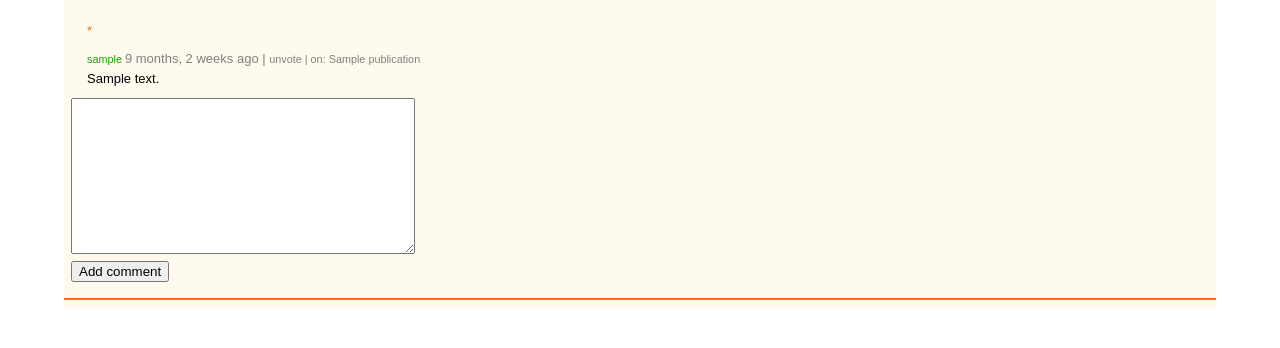
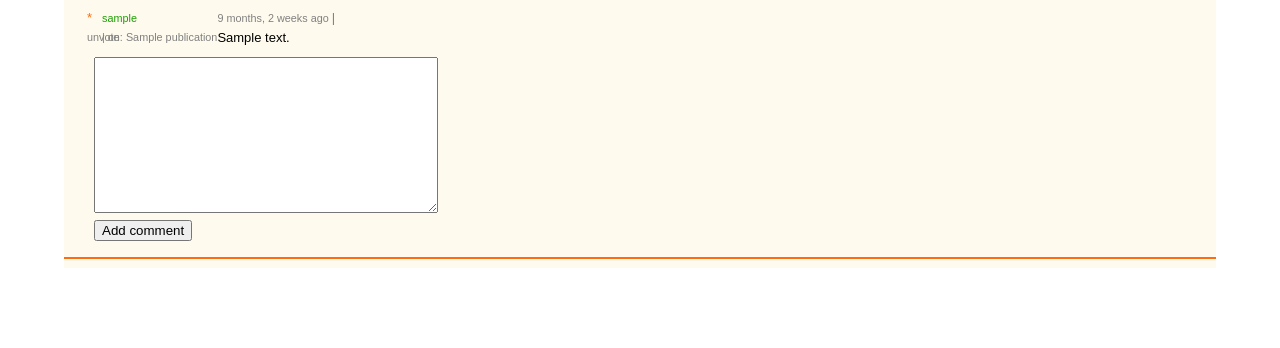
Before and after one commit to margaritageleta/aswapp, a Django app: page /item/1/comment/add/ in a window 1280 px wide. Shown: the part 30-378 px from the top of the page. Run offline with Django 3.2, Linux system fonts and the light colour scheme; a user stored in the database is signed in; tables that the repository leaves empty hold one stand-in row (values such as "Sample post"); some libraries are stand-ins or nearby versions.

Commit message:
last commit?

```diff
--- a/aswapp/templates/reply_comment.html
+++ b/aswapp/templates/reply_comment.html
@@ -9,9 +9,9 @@
     {% load humanize %}
     <div style="height: 10px;"></div>
     <div class="about" style="margin-left: 23px;">
-      <div style="grid-template-columns: 30px auto;">
+      <div style="display: grid; grid-template-columns: 15px repeat(3,max-content);">
             {% if user.id == comment.author.id %}
-                <div class="counter"><p class="star">*</p></div>
+                <div class="counter"><span class="star">*</span></div>
             {% else %}
                 <div class="counter">
                   <span>
@@ -19,6 +19,7 @@
                       <a href="{% url 'vote_publication_view' kind='comment' id=comment.id %}">▲</a>
                   {% endif %}
                   </span>
+                </div>
             {% endif %}
                   <span>
                     {% if user.id == comment.author.id %}
@@ -27,11 +28,15 @@
                       </a>
                     {% else %}
                       <a href="{% url 'show_user_view' id=comment.author.id %}">
-                        {{ comment.author.username }}
+                        {{ comment.author.username }}&nbsp;
                       </a>
-                    {% endif %}
+                    {% endif %}  &nbsp;
                   </span>
-                  <span>{{comment.created_at|naturaltime }}</span>
+                  <span style="align-self: center;">
+                    <a href="{% url 'show_contribution_view' id=comment.referenced_publication.id %}">
+                      {{comment.created_at|naturaltime }}&nbsp;
+                    </a>
+                  </span>
                   {% if comment_vote %}
                   <span> | </span>
                   <a href="{% url 'unvote_publication_view' kind='comment' id=comment.id %}">
@@ -41,7 +46,6 @@
                   <a href="{% url 'show_contribution_view' id=comment.referenced_publication.id %}">
                     | on: {{ comment.referenced_publication.title }}
                   </a>
-                </div>
         <p class="comment"> {{comment.comment }}</p>
       </div>
         <form action="", method="POST">
```
Lines whose indentation alone changed are shown as unchanged.
